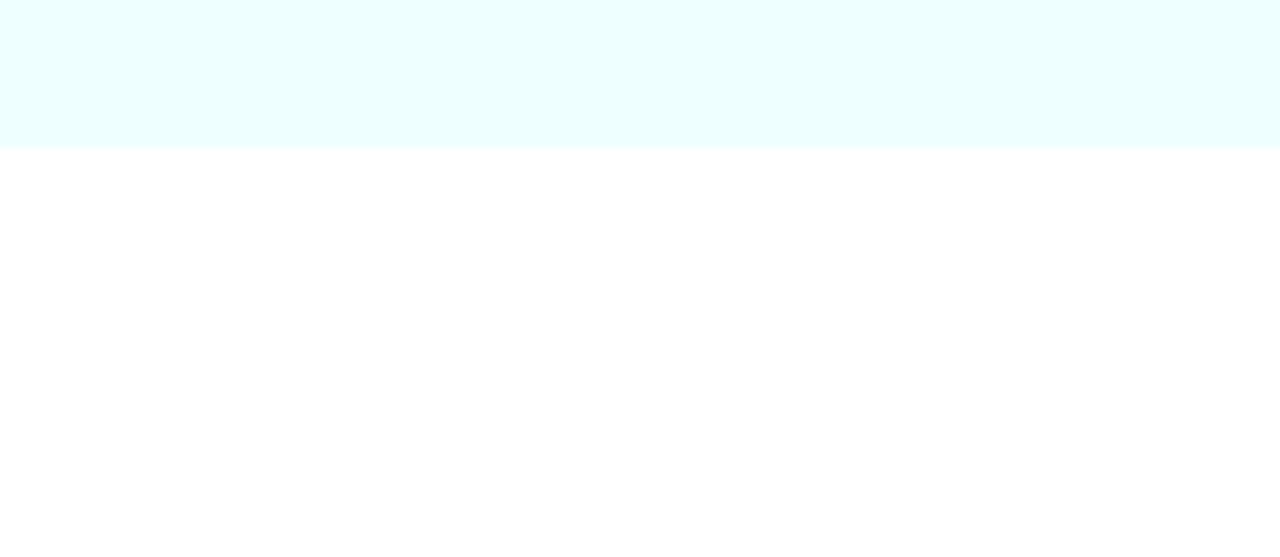
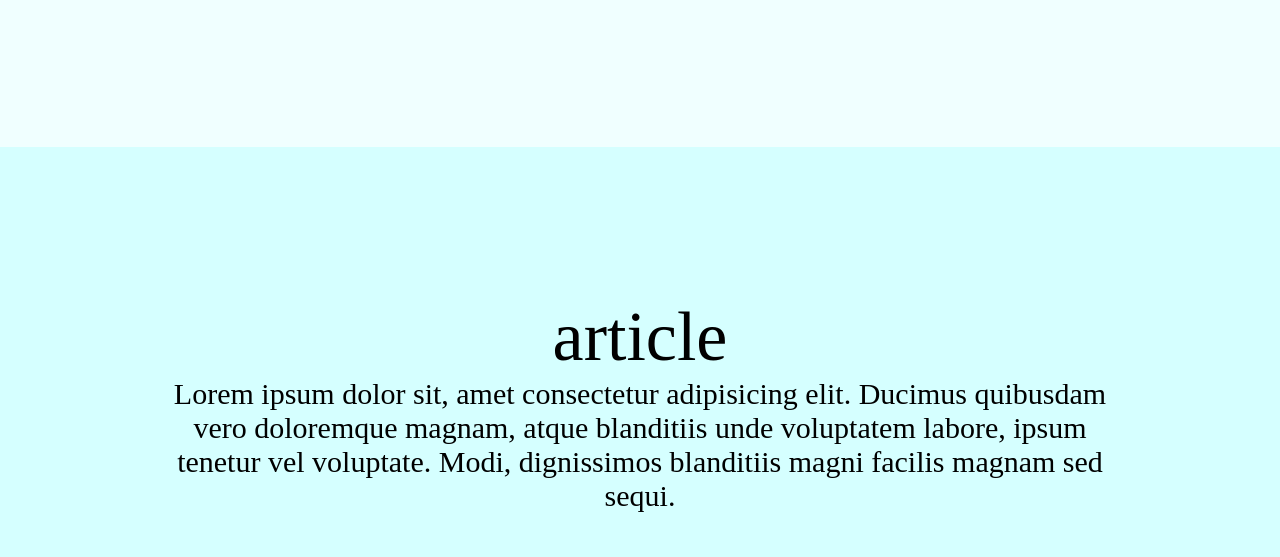
Before and after one commit to CHARIF-SANTIPET/02-Basic-HTML-Website, a plain HTML site: page articles.html in a window 1280 px wide. Shown: the part 243-800 px from the top of the page. Drawn offline with Linux system fonts and the light colour scheme.

Commit message:
adding article page

```diff
--- a/articles.html
+++ b/articles.html
@@ -37,7 +37,13 @@
 
     </header>
     <main>
-
+        <section class="article-container">
+            article <br>
+            <p>Lorem ipsum dolor sit, amet consectetur adipisicing elit. Ducimus quibusdam vero doloremque magnam, atque blanditiis unde voluptatem labore, ipsum tenetur vel voluptate. Modi, dignissimos blanditiis magni facilis magnam sed sequi.</p>
+        </section>
     </main>
+    <footer>
+        © All rights reserved.
+    </footer>
 </body>
 </html>
--- a/style.css
+++ b/style.css
@@ -129,3 +129,14 @@ footer {
     background-color: rgb(213, 255, 255);
     width: 100%;
 }
+
+.article-container {
+    background-color: rgb(213, 255, 255);
+    font-size: 70px;
+    text-align: center;
+    margin: auto;
+    padding: 150px;
+    p {
+        font-size: 30px;
+    }
+}
```
